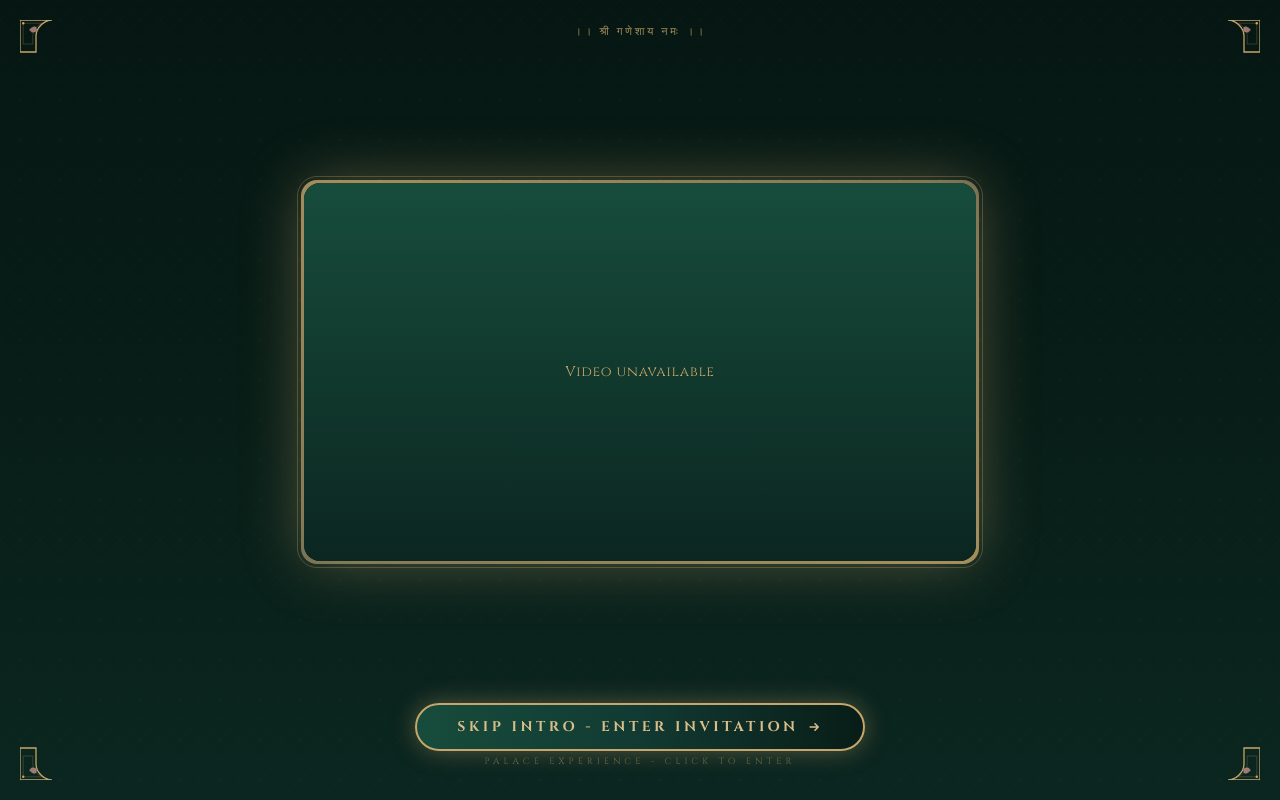
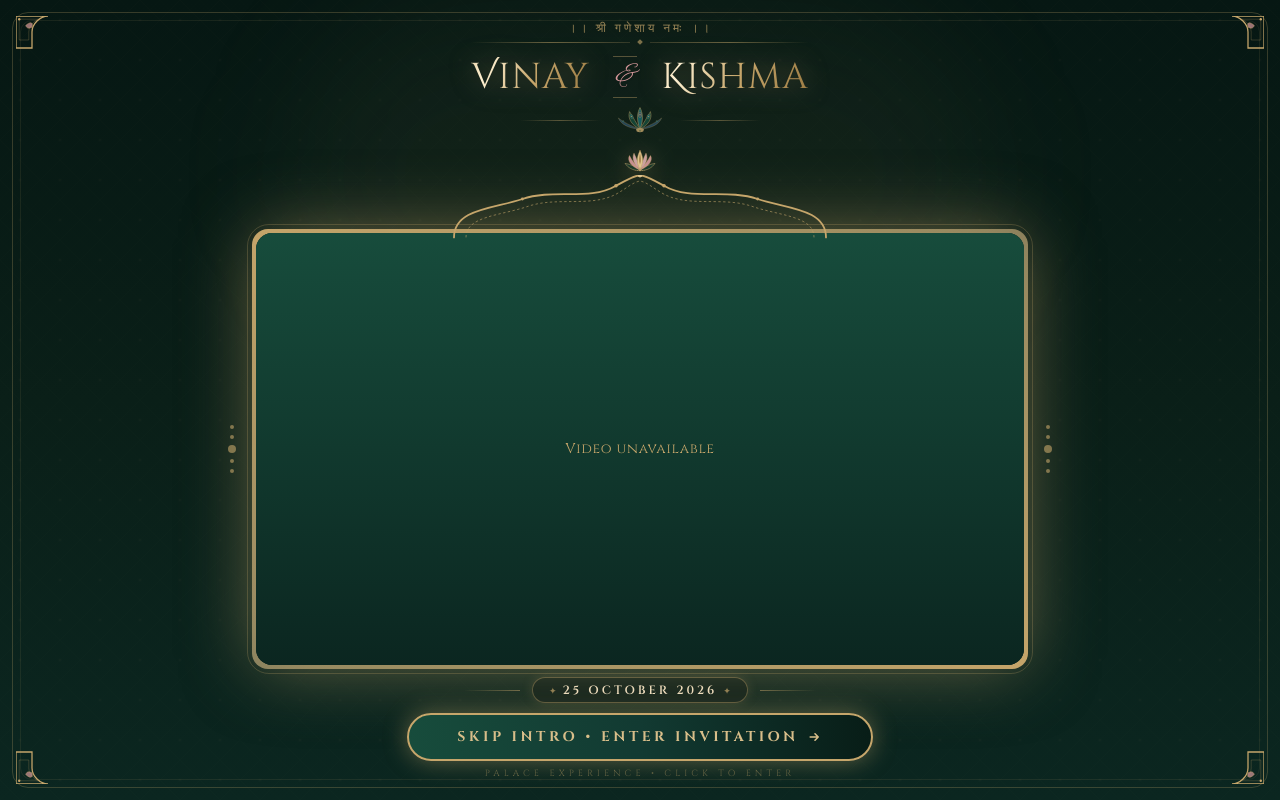
Before and after one commit to Jamesaathithyandev/Marriage-Invitation-React-Website-, a React (Vite) app: page / in a window 1280 px wide. Built offline with nearby package versions, Linux system fonts and the light colour scheme.

Commit message:
Enhance intro video box: bigger video, palace arch crown, couple names, peacock divider, date badge, ornamental side dots

```diff
--- a/src/components/intro/Intro.jsx
+++ b/src/components/intro/Intro.jsx
@@ -1,10 +1,10 @@
 import React, { useState, useEffect, useRef } from 'react';
 import { LotusMotif } from '../decorative/LotusMotif';
+import { PeacockMotif } from '../decorative/PeacockMotif';
 
 /**
- * Intro.jsx: Clean video-box intro screen.
- * Shows video in a centered, framed box with a dark palace background.
- * One skip button at the bottom. Sound toggle inside the video box.
+ * Intro.jsx: Richly decorated video-box intro.
+ * Large centered video with palace arch crown, couple names, ornamental borders.
  */
 export function Intro({
   onComplete,
@@ -18,14 +18,12 @@ export function Intro({
     if (onComplete) onComplete();
   };
 
-  // Attempt autoplay on mount (muted so browsers allow it)
   useEffect(() => {
     if (videoRef.current && videoAvailable) {
       videoRef.current.play().catch(() => {});
     }
   }, [videoAvailable]);
 
-  // Sync mute state to video element
   useEffect(() => {
     if (videoRef.current) {
       videoRef.current.muted = isMuted;
@@ -34,38 +32,105 @@ export function Intro({
 
   return (
     <div
-      className="fixed inset-0 z-50 w-full h-[100dvh] bg-palace-dark flex flex-col items-center justify-between py-4 sm:py-6 select-none overflow-hidden"
+      className="fixed inset-0 z-50 w-full h-[100dvh] bg-palace-dark flex flex-col items-center justify-between select-none overflow-hidden"
       role="region"
       aria-label="Wedding Video Intro"
     >
-      {/* Palace Dark Ambient Background */}
-      <div className="absolute inset-0 bg-gradient-to-b from-palace-deep via-emerald-night to-palace-dark z-0" />
-      <div className="absolute inset-0 jali-watermark opacity-[0.12] pointer-events-none z-[1]" />
+      {/* ── AMBIENT BACKGROUND ── */}
+      <div className="absolute inset-0 bg-gradient-to-b from-palace-deep via-[#0a1f18] to-palace-dark z-0" />
+      {/* Gold glow halos */}
+      <div className="absolute top-0 left-1/2 -translate-x-1/2 w-[700px] h-[350px] bg-gold/5 rounded-full blur-3xl pointer-events-none z-[1]" />
+      <div className="absolute bottom-0 left-1/2 -translate-x-1/2 w-[500px] h-[250px] bg-peacock-teal/8 rounded-full blur-3xl pointer-events-none z-[1]" />
+      <div className="absolute inset-0 jali-watermark opacity-[0.10] pointer-events-none z-[1]" />
 
-      {/* Corner lotus decorations */}
-      <div className="absolute inset-2 sm:inset-4 pointer-events-none z-[2]">
-        <div className="absolute top-1 left-1 text-gold/40"><LotusMotif variant="corner" size="sm" /></div>
-        <div className="absolute top-1 right-1 text-gold/40 -scale-x-100"><LotusMotif variant="corner" size="sm" /></div>
-        <div className="absolute bottom-1 left-1 text-gold/40 -scale-y-100"><LotusMotif variant="corner" size="sm" /></div>
-        <div className="absolute bottom-1 right-1 text-gold/40 -scale-x-100 -scale-y-100"><LotusMotif variant="corner" size="sm" /></div>
-      </div>
+      {/* ── OUTER STATIONERY FRAME ── */}
+      <div className="absolute inset-2 sm:inset-3 border border-gold/25 rounded-2xl pointer-events-none z-[3]" />
+      <div className="absolute inset-3 sm:inset-5 border border-gold/10 rounded-xl pointer-events-none z-[3]" />
+      {/* Corner Lotus */}
+      <div className="absolute top-3 left-3 sm:top-4 sm:left-4 text-gold/50 z-[4]"><LotusMotif variant="corner" size="sm" /></div>
+      <div className="absolute top-3 right-3 sm:top-4 sm:right-4 text-gold/50 -scale-x-100 z-[4]"><LotusMotif variant="corner" size="sm" /></div>
+      <div className="absolute bottom-3 left-3 sm:bottom-4 sm:left-4 text-gold/50 -scale-y-100 z-[4]"><LotusMotif variant="corner" size="sm" /></div>
+      <div className="absolute bottom-3 right-3 sm:bottom-4 sm:right-4 text-gold/50 -scale-x-100 -scale-y-100 z-[4]"><LotusMotif variant="corner" size="sm" /></div>
 
-      {/* Top: Sacred Invocation */}
-      <div className="relative z-10 text-center flex-shrink-0">
-        <p className="font-serif text-[10px] sm:text-[11px] tracking-royal uppercase text-gold/80 font-medium">
-          {String.fromCodePoint(0x0964) + String.fromCodePoint(0x0964)} {'\u0936\u094D\u0930\u0940 \u0917\u0923\u0947\u0936\u093E\u092F \u0928\u092E\u0903'} {String.fromCodePoint(0x0964) + String.fromCodePoint(0x0964)}
+      {/* ── TOP: Sacred Invocation + Couple Names ── */}
+      <header className="relative z-10 flex flex-col items-center pt-4 sm:pt-5 flex-shrink-0 px-4">
+        {/* Sanskrit Blessing */}
+        <p className="font-serif text-[10px] sm:text-xs tracking-[0.25em] uppercase text-gold/75 font-medium mb-1">
+          &#x0964;&#x0964; &#x0936;&#x094D;&#x0930;&#x0940; &#x0917;&#x0923;&#x0947;&#x0936;&#x093E;&#x092F; &#x0928;&#x092E;&#x0903; &#x0964;&#x0964;
         </p>
-      </div>
 
-      {/* CENTER: Video Box */}
-      <main className="relative z-10 flex-1 flex items-center justify-center w-full px-4 sm:px-6 my-2 min-h-0">
-        <div className="relative w-full max-w-2xl mx-auto">
-          {/* Gold ornamental gradient border */}
-          <div className="absolute -inset-[3px] rounded-2xl bg-gradient-to-br from-gold/80 via-gold-champagne/50 to-gold/80 z-0" />
-          <div className="absolute -inset-[7px] rounded-[20px] border border-gold/30 z-0" />
+        {/* Thin gold rule */}
+        <div className="flex items-center gap-2 w-full max-w-xs sm:max-w-sm mb-2 sm:mb-3">
+          <div className="flex-1 h-px bg-gradient-to-r from-transparent via-gold/50 to-gold/20" />
+          <div className="w-1 h-1 rotate-45 bg-gold/60 flex-shrink-0" />
+          <div className="flex-1 h-px bg-gradient-to-l from-transparent via-gold/50 to-gold/20" />
+        </div>
 
-          {/* Video container */}
-          <div className="relative rounded-2xl overflow-hidden shadow-[0_0_60px_rgba(198,166,107,0.4)] z-10 bg-palace-dark">
+        {/* Couple Names */}
+        <div className="flex items-center gap-2 sm:gap-4">
+          <div className="text-right">
+            <h1 className="font-display text-xl sm:text-3xl md:text-4xl font-normal tracking-wide text-gold-foil drop-shadow-[0_0_12px_rgba(198,166,107,0.5)] leading-tight">
+              Vinay
+            </h1>
+          </div>
+          <div className="flex flex-col items-center gap-0.5 px-1 sm:px-2">
+            <div className="h-px w-4 sm:w-6 bg-gold/40" />
+            <span className="font-script text-lg sm:text-2xl md:text-3xl text-lotus-blush italic leading-none drop-shadow-sm">&amp;</span>
+            <div className="h-px w-4 sm:w-6 bg-gold/40" />
+          </div>
+          <div className="text-left">
+            <h1 className="font-display text-xl sm:text-3xl md:text-4xl font-normal tracking-wide text-gold-foil drop-shadow-[0_0_12px_rgba(198,166,107,0.5)] leading-tight">
+              Kishma
+            </h1>
+          </div>
+        </div>
+
+        {/* Peacock divider */}
+        <div className="mt-1.5 sm:mt-2 flex items-center gap-2 sm:gap-3">
+          <div className="flex-1 h-px w-12 sm:w-20 bg-gradient-to-r from-transparent via-gold/40 to-transparent" />
+          <PeacockMotif variant="feather-crown" size="sm" className="w-10 h-5 sm:w-14 sm:h-7 text-gold opacity-80" />
+          <div className="flex-1 h-px w-12 sm:w-20 bg-gradient-to-r from-transparent via-gold/40 to-transparent" />
+        </div>
+      </header>
+
+      {/* ── CENTER: Palace Arch Crown + Video Box ── */}
+      <main className="relative z-10 flex-1 flex flex-col items-center justify-center w-full px-3 sm:px-8 md:px-16 min-h-0 py-1 sm:py-2">
+
+        {/* Palace Arch Crown above video */}
+        <div className="relative flex flex-col items-center -mb-1 z-20 drop-shadow-[0_4px_12px_rgba(198,166,107,0.4)]">
+          <LotusMotif variant="crest" size="md" className="w-7 h-7 sm:w-9 sm:h-9" />
+        </div>
+        <div className="w-full max-w-[260px] sm:max-w-xs md:max-w-sm -mb-2 z-20 relative">
+          <svg viewBox="0 0 320 55" fill="none" xmlns="http://www.w3.org/2000/svg" className="w-full h-auto text-gold">
+            <path d="M5 52 C5 28 38 28 62 20 C88 11 118 22 140 9 C149 4 154 1 160 0 C166 1 171 4 180 9 C202 22 232 11 258 20 C282 28 315 28 315 52" stroke="currentColor" strokeWidth="1.5" strokeLinecap="round"/>
+            <path d="M15 52 C15 34 44 34 67 26 C91 18 119 27 140 16 C149 11 154 6 160 5 C166 6 171 11 180 16 C201 27 229 18 253 26 C276 34 305 34 305 52" stroke="currentColor" strokeWidth="0.8" strokeDasharray="2 2" opacity="0.6"/>
+            <circle cx="160" cy="0" r="2" fill="#DFC48E"/>
+            <circle cx="140" cy="9" r="1.5" fill="#C6A66B"/>
+            <circle cx="180" cy="9" r="1.5" fill="#C6A66B"/>
+            <circle cx="62" cy="20" r="1.2" fill="#C6A66B"/>
+            <circle cx="258" cy="20" r="1.2" fill="#C6A66B"/>
+          </svg>
+        </div>
+
+        {/* Video Frame */}
+        <div className="relative w-full max-w-3xl mx-auto z-10">
+          {/* Outer glow ring */}
+          <div className="absolute -inset-[4px] rounded-2xl bg-gradient-to-br from-gold via-gold-champagne/60 to-gold z-0" />
+          <div className="absolute -inset-[9px] rounded-[22px] border border-gold/25 z-0" />
+          {/* Side ornamental peacock dots */}
+          <div className="absolute left-[-28px] top-1/2 -translate-y-1/2 hidden md:flex flex-col gap-1.5 items-center">
+            {[...Array(5)].map((_, i) => (
+              <div key={i} className={`rounded-full bg-gold/60 ${i === 2 ? 'w-2 h-2' : 'w-1 h-1'}`} />
+            ))}
+          </div>
+          <div className="absolute right-[-28px] top-1/2 -translate-y-1/2 hidden md:flex flex-col gap-1.5 items-center">
+            {[...Array(5)].map((_, i) => (
+              <div key={i} className={`rounded-full bg-gold/60 ${i === 2 ? 'w-2 h-2' : 'w-1 h-1'}`} />
+            ))}
+          </div>
+
+          {/* Video */}
+          <div className="relative rounded-2xl overflow-hidden shadow-[0_0_70px_rgba(198,166,107,0.5)] z-10 bg-palace-dark">
             {videoAvailable ? (
               <video
                 ref={videoRef}
@@ -75,7 +140,7 @@ export function Intro({
                 muted={isMuted}
                 onEnded={handleProceed}
                 onError={() => setVideoAvailable(false)}
-                className="w-full h-auto max-h-[55vh] sm:max-h-[62vh] object-contain block"
+                className="w-full h-auto max-h-[44vh] sm:max-h-[50vh] md:max-h-[54vh] object-contain block"
               />
             ) : (
               <div className="w-full aspect-video flex flex-col items-center justify-center bg-gradient-to-b from-emerald-deep to-palace-dark">
@@ -83,37 +148,50 @@ export function Intro({
               </div>
             )}
 
-            {/* Sound toggle inside video (bottom-right) */}
+            {/* Sound toggle bottom-right of video */}
             {videoAvailable && (
               <button
                 onClick={() => setIsMuted(!isMuted)}
-                className="absolute bottom-3 right-3 flex items-center gap-1.5 px-3 py-1.5 rounded-full bg-palace-dark/80 border border-gold/50 text-gold-champagne backdrop-blur-sm text-[10px] sm:text-xs font-caps tracking-wide uppercase hover:bg-gold hover:text-palace-dark transition-all duration-200 cursor-pointer active:scale-95 shadow-lg"
+                className="absolute bottom-2.5 right-2.5 flex items-center gap-1.5 px-2.5 py-1.5 rounded-full bg-palace-dark/85 border border-gold/50 text-gold-champagne backdrop-blur-sm text-[10px] sm:text-xs font-caps tracking-wide uppercase hover:bg-gold hover:text-palace-dark transition-all duration-200 cursor-pointer active:scale-95 shadow-md"
                 aria-label={isMuted ? 'Unmute video' : 'Mute video'}
               >
-                <span className="text-sm leading-none">{isMuted ? '\uD83D\uDD07' : '\uD83D\uDD0A'}</span>
-                <span className="hidden sm:inline">{isMuted ? 'Unmute' : 'Mute'}</span>
+                <span className="text-sm leading-none">{isMuted ? String.fromCodePoint(0x1F507) : String.fromCodePoint(0x1F50A)}</span>
+                <span className="hidden sm:inline font-semibold">{isMuted ? 'Unmute' : 'Mute'}</span>
               </button>
             )}
           </div>
         </div>
+
+        {/* Below video: date badge */}
+        <div className="mt-2 sm:mt-3 flex items-center gap-2 sm:gap-3">
+          <div className="h-px w-8 sm:w-14 bg-gradient-to-r from-transparent to-gold/50" />
+          <div className="inline-flex items-center gap-1.5 px-3 sm:px-4 py-1 rounded-full border border-gold/40 bg-palace-deep/60 backdrop-blur-sm shadow-[0_0_12px_rgba(198,166,107,0.2)]">
+            <span className="text-gold/70 text-[9px]">✦</span>
+            <p className="font-caps text-[10px] sm:text-xs font-semibold tracking-royal text-gold-bright uppercase">
+              25 October 2026
+            </p>
+            <span className="text-gold/70 text-[9px]">✦</span>
+          </div>
+          <div className="h-px w-8 sm:w-14 bg-gradient-to-l from-transparent to-gold/50" />
+        </div>
       </main>
 
-      {/* BOTTOM: Single Skip Button */}
-      <footer className="relative z-10 flex flex-col items-center gap-1 flex-shrink-0 pb-1 sm:pb-2">
+      {/* ── BOTTOM: Single Skip Button ── */}
+      <footer className="relative z-10 flex flex-col items-center gap-1 flex-shrink-0 pb-4 sm:pb-5 px-4">
         <button
           onClick={handleProceed}
-          className="group inline-flex items-center justify-center gap-2 px-8 sm:px-10 py-2.5 sm:py-3 rounded-full border-2 border-gold bg-gradient-to-r from-emerald-deep via-palace-green to-emerald-night hover:from-gold hover:to-gold-deep text-gold-champagne hover:text-palace-dark backdrop-blur-md transition-all duration-300 shadow-[0_0_24px_rgba(198,166,107,0.4)] hover:shadow-[0_0_36px_rgba(198,166,107,0.9)] active:scale-95 cursor-pointer"
+          className="group inline-flex items-center justify-center gap-2 px-8 sm:px-12 py-2.5 sm:py-3 rounded-full border-2 border-gold bg-gradient-to-r from-emerald-deep via-palace-green to-emerald-night hover:from-gold hover:to-gold-deep text-gold-champagne hover:text-palace-dark backdrop-blur-md transition-all duration-300 shadow-[0_0_24px_rgba(198,166,107,0.45)] hover:shadow-[0_0_40px_rgba(198,166,107,0.95)] active:scale-95 cursor-pointer"
           aria-label="Skip Introduction and Enter Invitation"
         >
           <span className="font-caps text-xs sm:text-sm tracking-royal uppercase font-bold">
-            Skip Intro - Enter Invitation
+            Skip Intro &bull; Enter Invitation
           </span>
           <svg viewBox="0 0 20 20" fill="none" className="w-4 h-4 group-hover:translate-x-1 transition-transform duration-300">
             <path d="M4 10 H14 M10 6 L14 10 L10 14" stroke="currentColor" strokeWidth="2" strokeLinecap="round" strokeLinejoin="round" />
           </svg>
         </button>
-        <span className="text-[8px] sm:text-[9px] font-caps tracking-monumental text-gold/50 uppercase">
-          Palace Experience - Click to Enter
+        <span className="text-[8px] sm:text-[9px] font-caps tracking-monumental text-gold/45 uppercase mt-0.5">
+          Palace Experience &bull; Click to Enter
         </span>
       </footer>
     </div>
```
